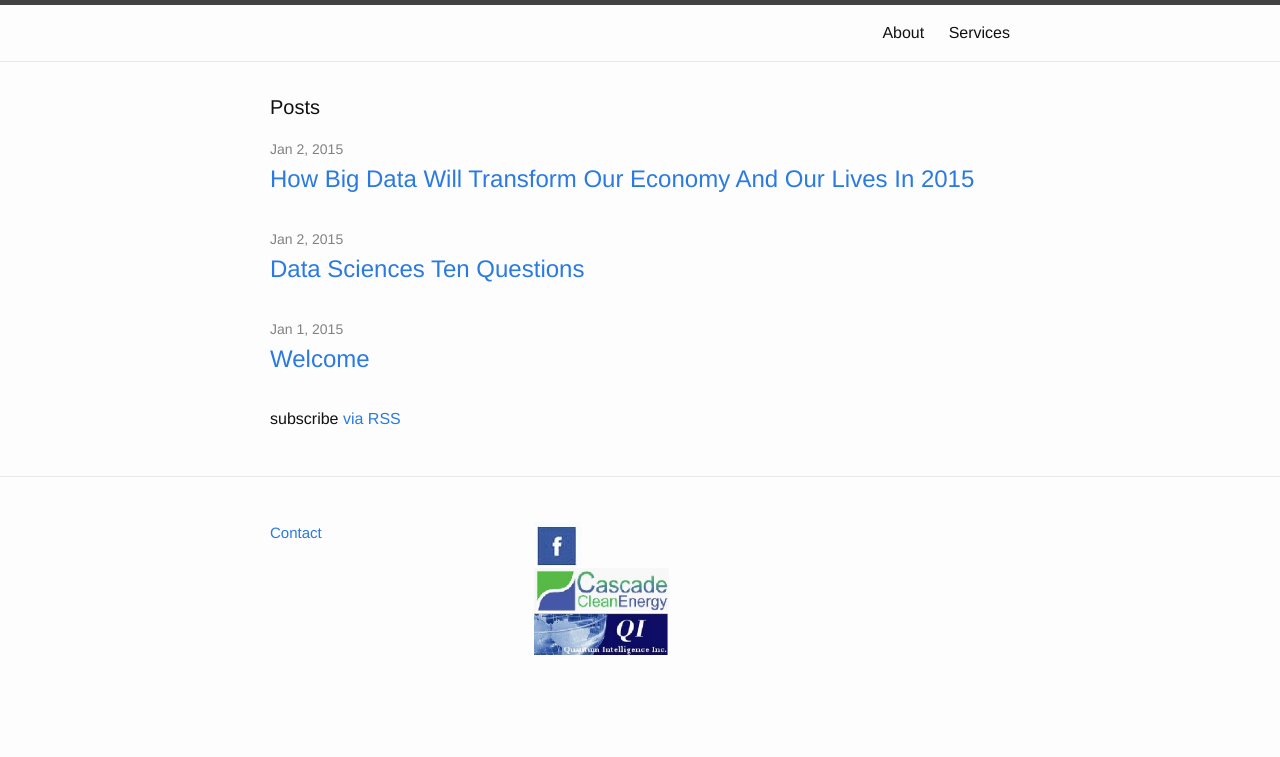
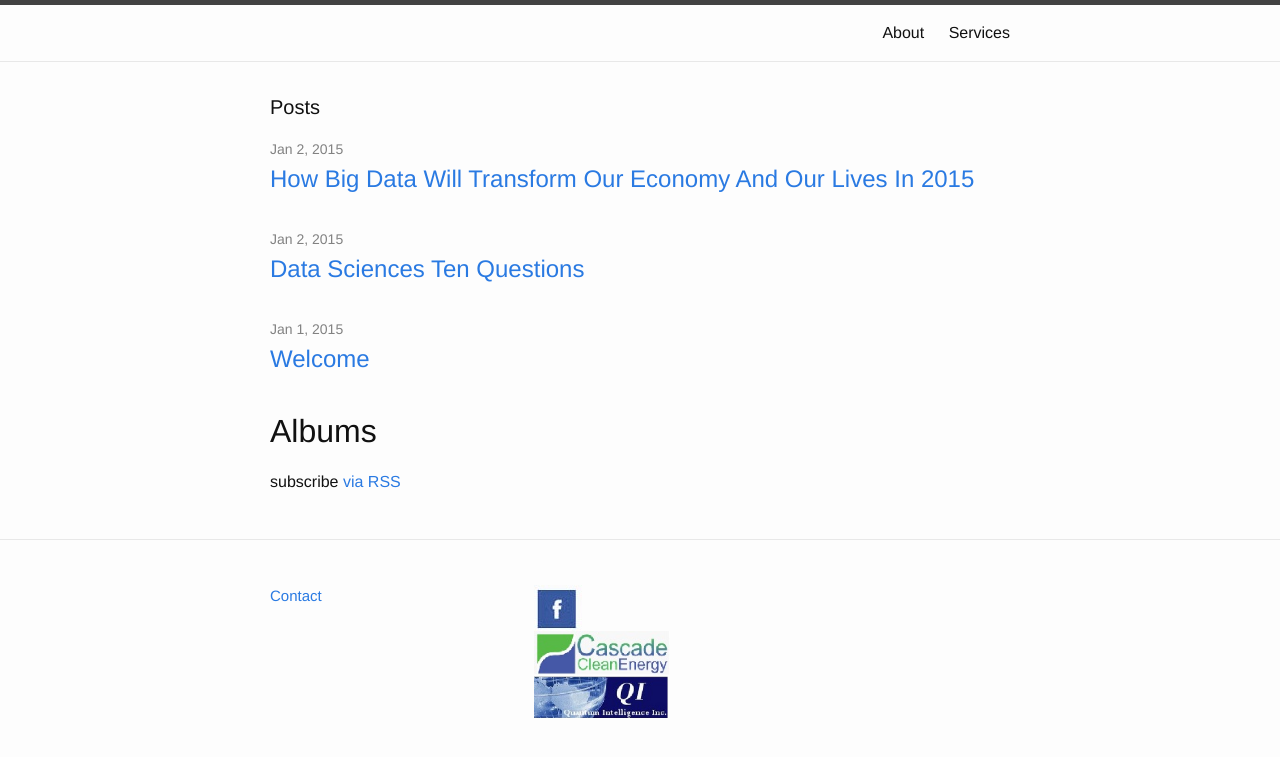
Before and after one commit to thetophu/thetophu.github.io, a Jekyll site: the page built from index.html, in a window 1280 px wide. Shown: the top 757 px of the page. Built offline with Jekyll 4.4.1, drawn with Linux system fonts in a browser that asks for light colours.

```diff
--- a/_config.yml
+++ b/_config.yml
@@ -10,3 +10,7 @@ sponsor_1: http://www.ccleanenergy.com
 sponsor_2: http://www.quantumii.com
 # Build settings
 markdown: kramdown
+
+collections:
+  music:
+    output: true
--- a/index.html
+++ b/index.html
@@ -16,7 +16,18 @@ layout: default
         </h2>
       </li>
     {% endfor %}
+
   </ul>
+
+<h1>Albums</h1>
+
+  {% for album in site.music limit:1 %}
+    <li>
+      <img src="{{ album.thumbnail-path }}" alt="{{ album.title }}"/>
+      <a href="{{ album.url }}">{{ album.title }}</a>
+      <p>{{ album.short-description }}</p>
+    </li>
+  {% endfor %}
 
   <p class="rss-subscribe">subscribe <a href="{{ "/feed.xml" | prepend: site.baseurl }}">via RSS</a></p>
 
```
Also changed, not shown: _music/abbeyroad.markdown.txt (added, +16 -0 lines), _posts/2015-01-03-How-Big-Data-Will-Transform-Our-Economy-And-Our-Lives-In-2015.md (line endings or trailing spaces).
